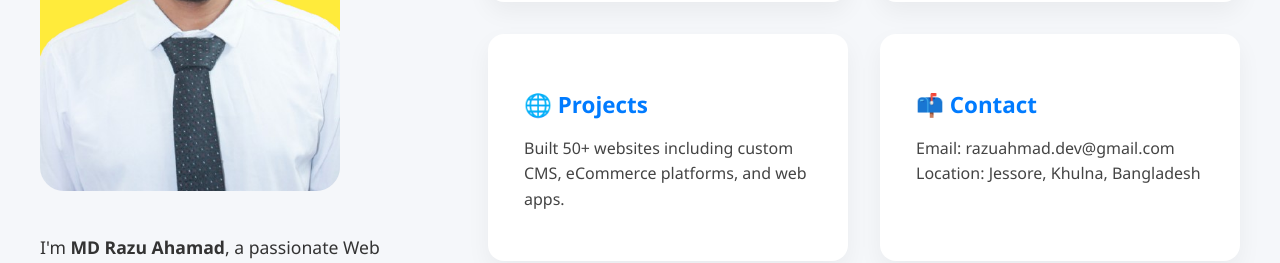
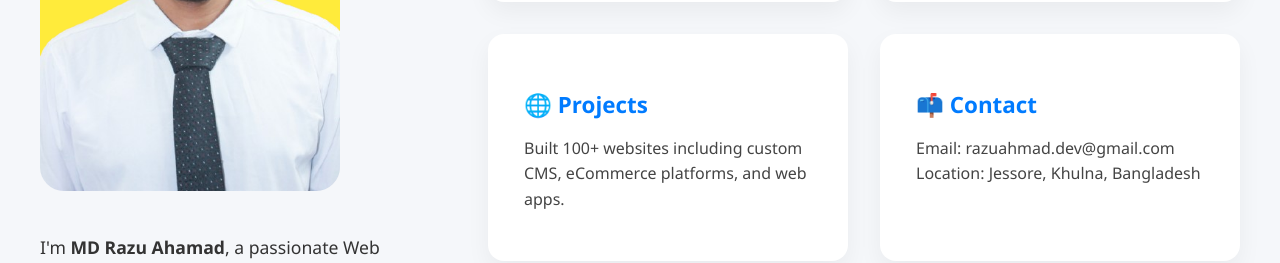
Before and after one commit to mdrazuahamad/Razu-Dev, a React (Vite) app: page / in a window 1280 px wide. Shown: the part 1280-1543 px from the top of the page. Built offline with nearby package versions, Linux system fonts and the light colour scheme.

Commit message:
project quantity update 50 to 100

```diff
--- a/src/components/About.jsx
+++ b/src/components/About.jsx
@@ -61,7 +61,7 @@ const About = () => {
             <div className='about-card'>
               <h3>🌐 Projects</h3>
               <p>
-                Built 50+ websites including custom CMS, eCommerce platforms, and web
+                Built 100+ websites including custom CMS, eCommerce platforms, and web
                 apps.
               </p>
             </div>
```
